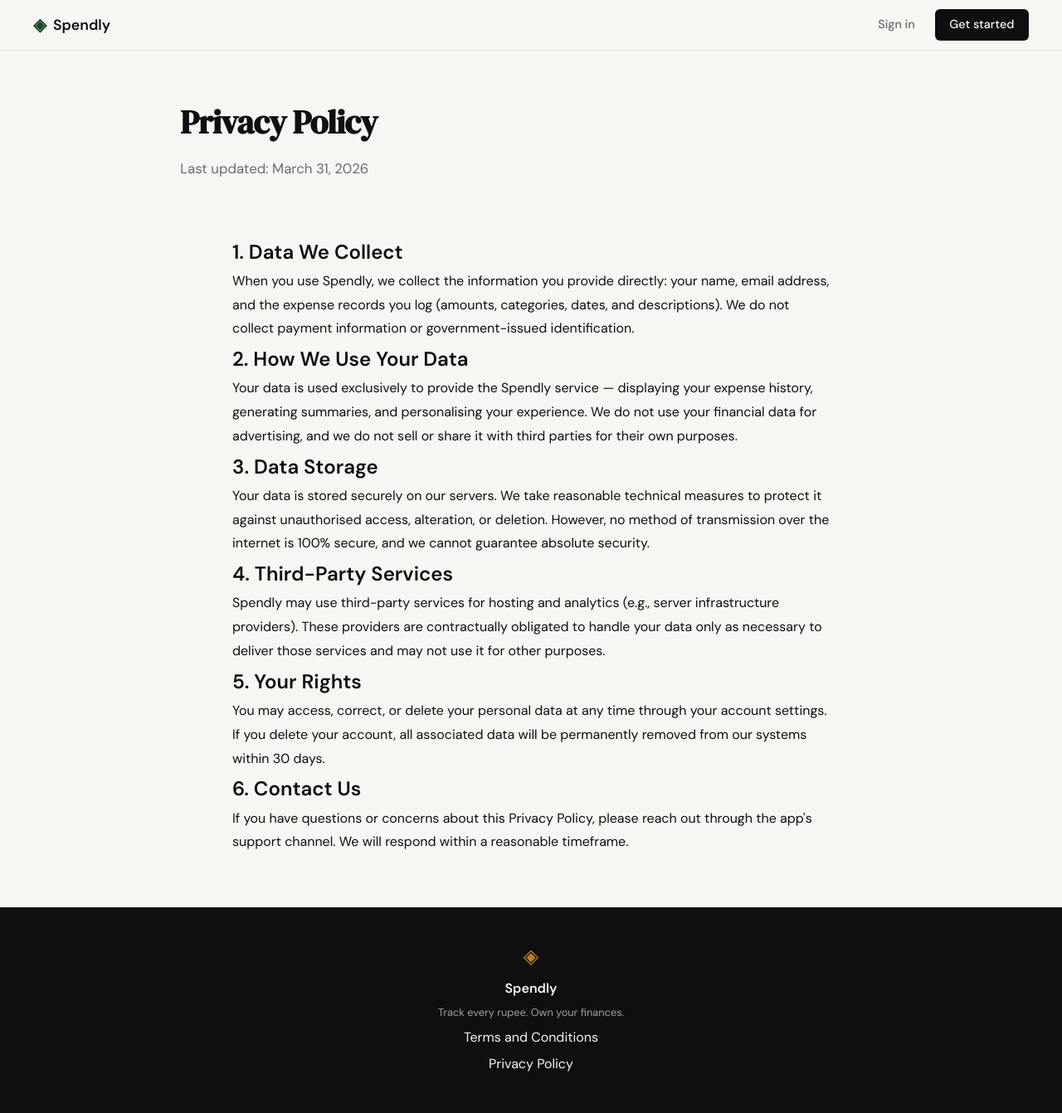
After one commit to Code-With-Sujit/spendly, a Flask app: page /privacy in a window 1280 px wide. The commit adds this page. Shown: the whole page at 83% size. Run offline with Flask 3, Linux system fonts and the light colour scheme.

Commit message:
landing: add privacy policy page and route

```diff
--- a/app.py
+++ b/app.py
@@ -31,6 +31,11 @@ def terms():
     return render_template("terms.html")
 
 
+@app.route("/privacy")
+def privacy():
+    return render_template("privacy.html")
+
+
 @app.route("/logout")
 def logout():
     return "Logout — coming in Step 3"
--- a/templates/base.html
+++ b/templates/base.html
@@ -35,7 +35,7 @@
             <span class="footer-name">Spendly</span>
             <p class="footer-copy">Track every rupee. Own your finances.</p>
             <a href="/terms">Terms and Conditions</a>
-            <a href="#">Privacy Policy</a></p>
+            <a href="/privacy">Privacy Policy</a></p>
         </div>
     </footer>
 
--- /dev/null
+++ b/templates/privacy.html
@@ -0,0 +1,36 @@
+{% extends "base.html" %}
+
+{% block title %}Privacy Policy — Spendly{% endblock %}
+
+{% block content %}
+<section class="hero" style="padding: 4rem 1.5rem 2rem;">
+    <div class="hero-inner" style="max-width: 720px; margin: 0 auto;">
+        <h1 class="hero-title" style="font-size: 2.5rem;">Privacy Policy</h1>
+        <p class="hero-subtitle">Last updated: March 31, 2026</p>
+    </div>
+</section>
+
+<section style="padding: 0 1.5rem 4rem;">
+    <div style="max-width: 720px; margin: 0 auto; line-height: 1.8;">
+
+        <h2>1. Data We Collect</h2>
+        <p>When you use Spendly, we collect the information you provide directly: your name, email address, and the expense records you log (amounts, categories, dates, and descriptions). We do not collect payment information or government-issued identification.</p>
+
+        <h2>2. How We Use Your Data</h2>
+        <p>Your data is used exclusively to provide the Spendly service — displaying your expense history, generating summaries, and personalising your experience. We do not use your financial data for advertising, and we do not sell or share it with third parties for their own purposes.</p>
+
+        <h2>3. Data Storage</h2>
+        <p>Your data is stored securely on our servers. We take reasonable technical measures to protect it against unauthorised access, alteration, or deletion. However, no method of transmission over the internet is 100% secure, and we cannot guarantee absolute security.</p>
+
+        <h2>4. Third-Party Services</h2>
+        <p>Spendly may use third-party services for hosting and analytics (e.g., server infrastructure providers). These providers are contractually obligated to handle your data only as necessary to deliver those services and may not use it for other purposes.</p>
+
+        <h2>5. Your Rights</h2>
+        <p>You may access, correct, or delete your personal data at any time through your account settings. If you delete your account, all associated data will be permanently removed from our systems within 30 days.</p>
+
+        <h2>6. Contact Us</h2>
+        <p>If you have questions or concerns about this Privacy Policy, please reach out through the app's support channel. We will respond within a reasonable timeframe.</p>
+
+    </div>
+</section>
+{% endblock %}
```
